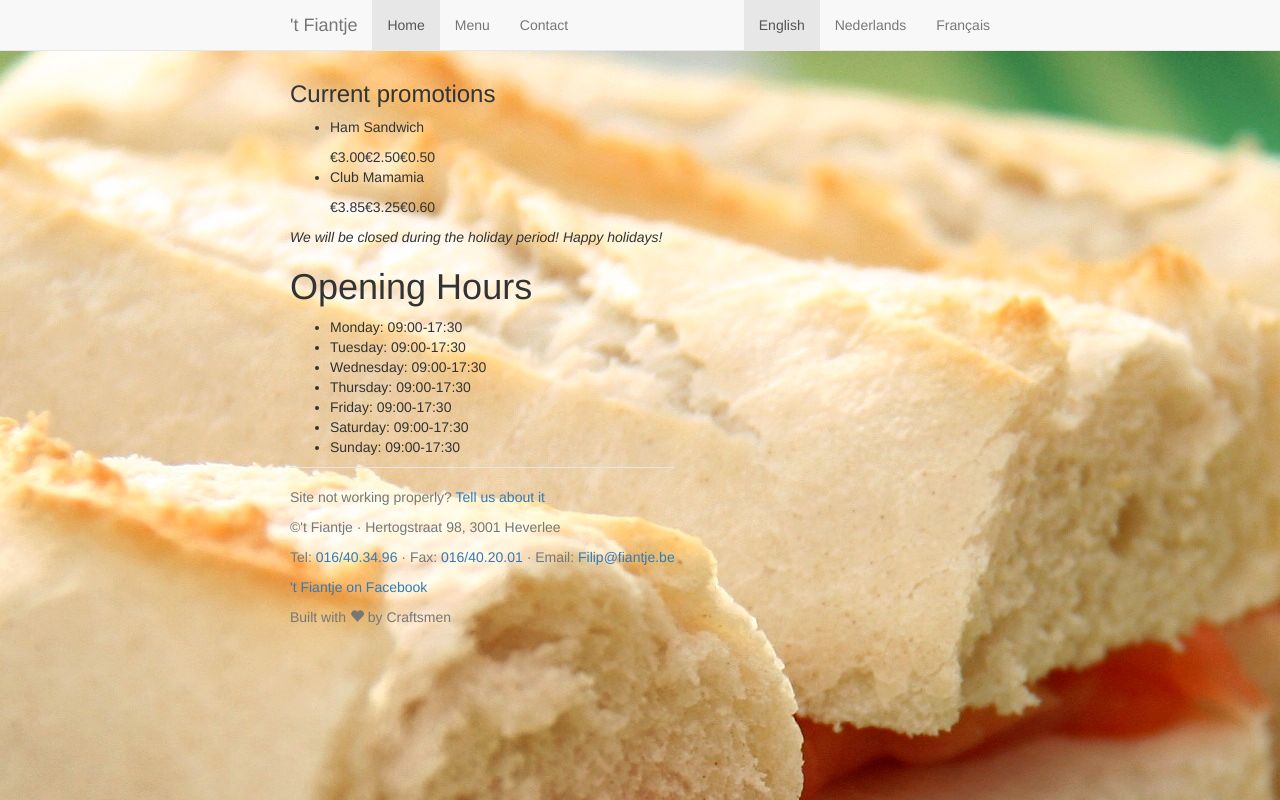
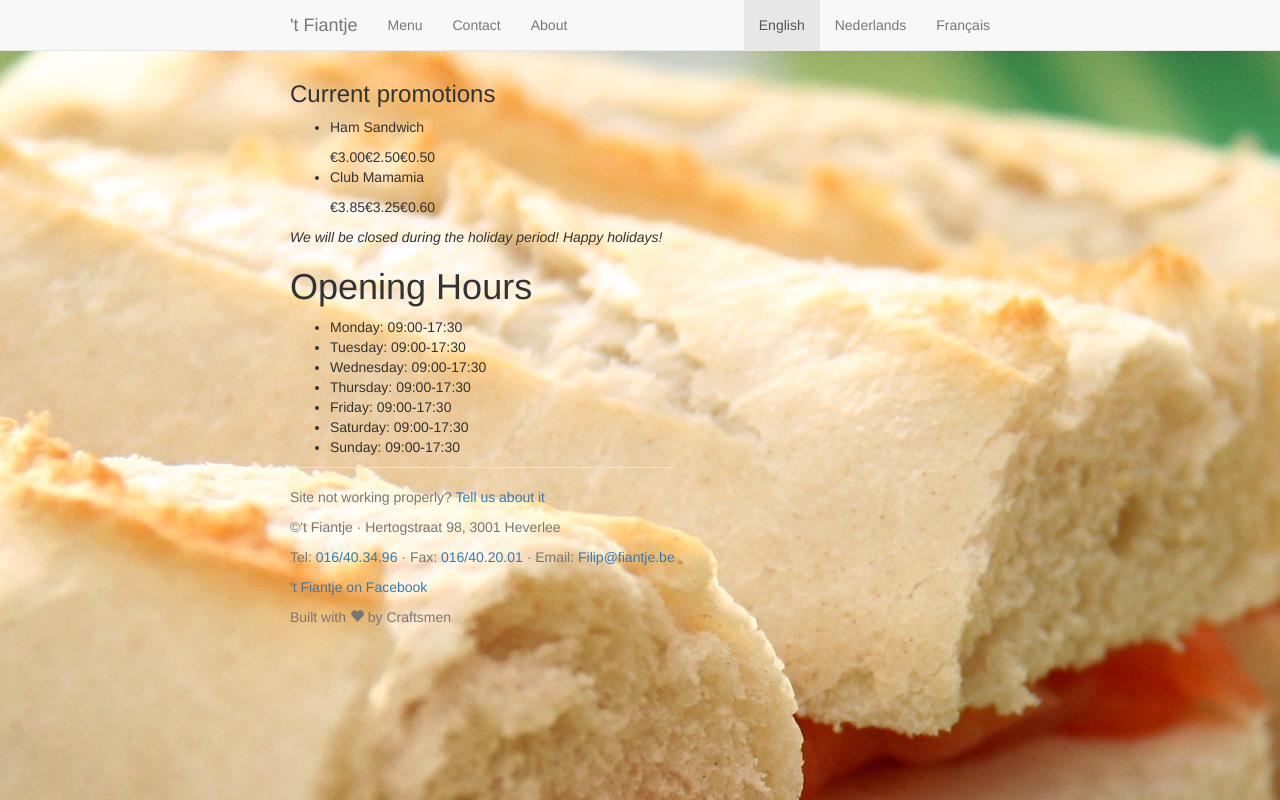
Before and after one commit to SoftwareSandbox/FiAngulartje, a website: page app/index.html at #/about in a window 1280 px wide. Drawn offline with nearby package versions, Linux system fonts and the light colour scheme; some packages are replaced by stand-ins of ours; files that its build step writes are made by us from their sources.

Commit message:
added about link to nav

```diff
--- a/app/index.html
+++ b/app/index.html
@@ -37,9 +37,9 @@
             </div>
             <div id="navbar" class="navbar-collapse collapse">
               <ul class="nav navbar-nav">
-                <li class="active"><a ng-href="#">Home</a></li>
                 <li><a ng-href="#/menu">Menu</a></li>
                 <li><a ng-href="#/contact">Contact</a></li>
+                <li><a ng-href="#/about">About</a></li>
               </ul>
               <ul class="nav navbar-nav navbar-right language-toggle">
                 <li class="active"><a ng-href="#/">English<span class="sr-only">(current)</span></a></li>
```
Also changed, not shown: app/views/about.html (+2 -1 lines).
